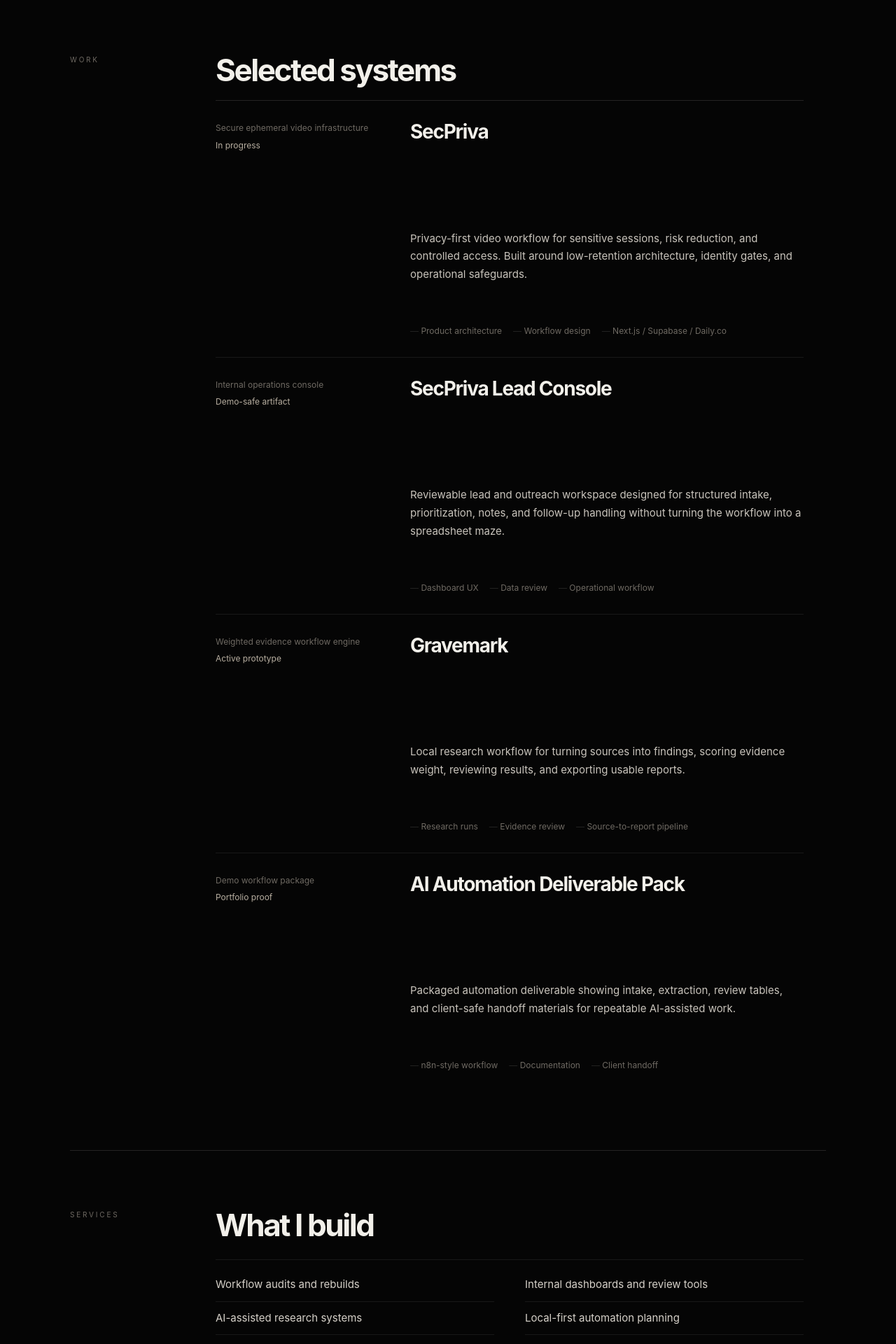
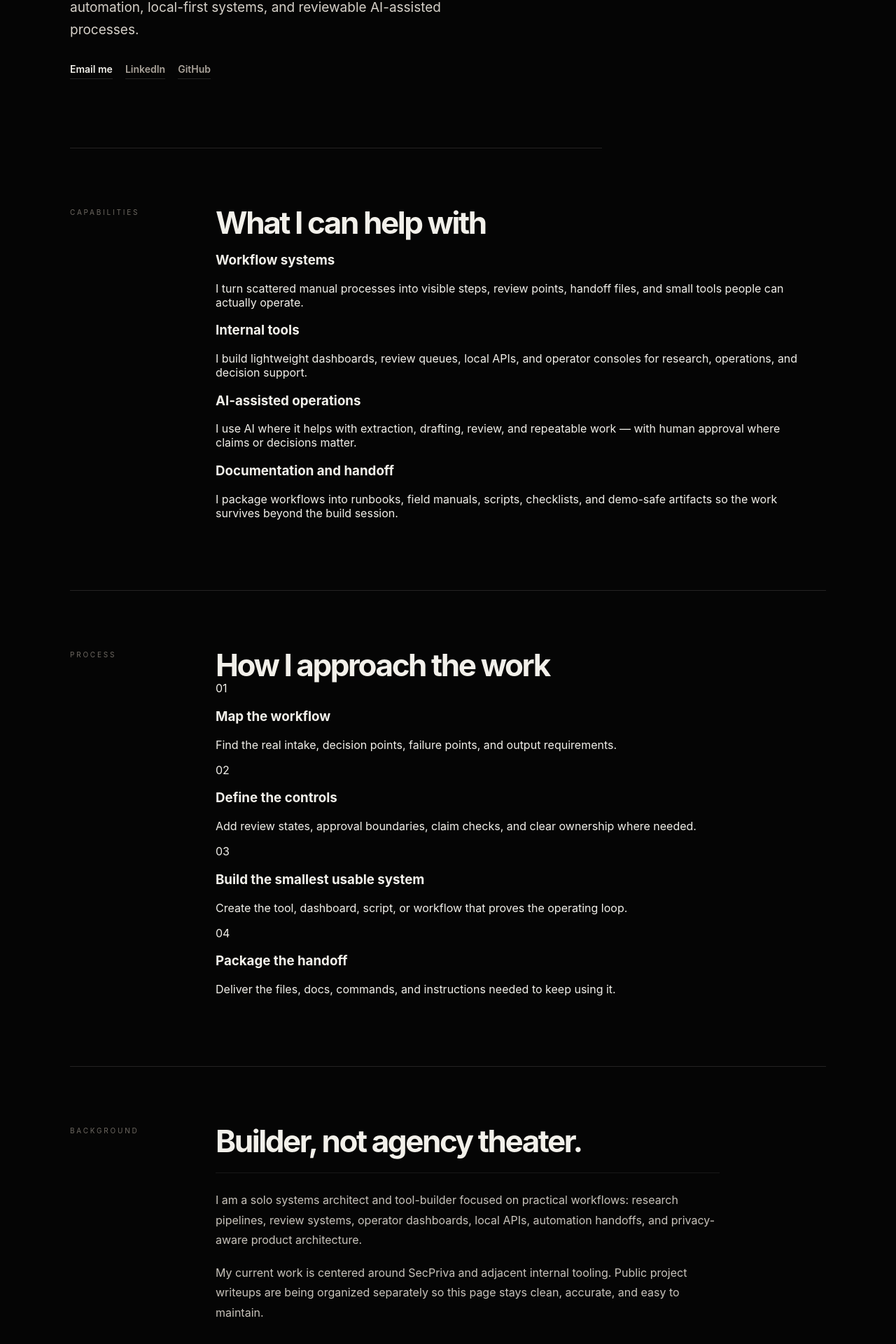
Before and after one commit to SaltProphet/justin-strange-portfolio, a React (Vite) app: page / in a window 1280 px wide. Shown: the part 572-2492 px from the top of the page at 70% size. Built offline with nearby package versions, Linux system fonts and the light colour scheme; a web font is replaced by a local one.

Commit message:
Refocus homepage as verification and contact page

```diff
--- a/src/App.jsx
+++ b/src/App.jsx
@@ -1,54 +1,40 @@
 import React from "react";
 
 const navItems = [
-  ["Work", "#work"],
-  ["Services", "#services"],
-  ["About", "#about"],
+  ["Capabilities", "#capabilities"],
+  ["Process", "#process"],
+  ["Background", "#background"],
   ["Contact", "#contact"],
 ];
 
-const projects = [
+const capabilities = [
   {
-    name: "SecPriva",
-    type: "Secure ephemeral video infrastructure",
-    status: "In progress",
+    title: "Workflow systems",
     description:
-      "Privacy-first video workflow for sensitive sessions, risk reduction, and controlled access. Built around low-retention architecture, identity gates, and operational safeguards.",
-    details: ["Product architecture", "Workflow design", "Next.js / Supabase / Daily.co"],
+      "I turn scattered manual processes into visible steps, review points, handoff files, and small tools people can actually operate.",
   },
   {
-    name: "SecPriva Lead Console",
-    type: "Internal operations console",
-    status: "Demo-safe artifact",
+    title: "Internal tools",
     description:
-      "Reviewable lead and outreach workspace designed for structured intake, prioritization, notes, and follow-up handling without turning the workflow into a spreadsheet maze.",
-    details: ["Dashboard UX", "Data review", "Operational workflow"],
+      "I build lightweight dashboards, review queues, local APIs, and operator consoles for research, operations, and decision support.",
   },
   {
-    name: "Gravemark",
-    type: "Weighted evidence workflow engine",
-    status: "Active prototype",
+    title: "AI-assisted operations",
     description:
-      "Local research workflow for turning sources into findings, scoring evidence weight, reviewing results, and exporting usable reports.",
-    details: ["Research runs", "Evidence review", "Source-to-report pipeline"],
+      "I use AI where it helps with extraction, drafting, review, and repeatable work — with human approval where claims or decisions matter.",
   },
   {
-    name: "AI Automation Deliverable Pack",
-    type: "Demo workflow package",
-    status: "Portfolio proof",
+    title: "Documentation and handoff",
     description:
-      "Packaged automation deliverable showing intake, extraction, review tables, and client-safe handoff materials for repeatable AI-assisted work.",
-    details: ["n8n-style workflow", "Documentation", "Client handoff"],
+      "I package workflows into runbooks, field manuals, scripts, checklists, and demo-safe artifacts so the work survives beyond the build session.",
   },
 ];
 
-const services = [
-  "Workflow audits and rebuilds",
-  "Internal dashboards and review tools",
-  "AI-assisted research systems",
-  "Local-first automation planning",
-  "Technical documentation and handoff packages",
-  "Privacy-focused product architecture",
+const processSteps = [
+  ["01", "Map the workflow", "Find the real intake, decision points, failure points, and output requirements."],
+  ["02", "Define the controls", "Add review states, approval boundaries, claim checks, and clear ownership where needed."],
+  ["03", "Build the smallest usable system", "Create the tool, dashboard, script, or workflow that proves the operating loop."],
+  ["04", "Package the handoff", "Deliver the files, docs, commands, and instructions needed to keep using it."],
 ];
 
 const contactLinks = [
@@ -88,61 +74,57 @@
       </header>
 
       <section className="hero" aria-labelledby="hero-title">
-        <p className="hero-label">AI workflow systems · internal tools · reviewable automation</p>
-        <h1 id="hero-title">Justin Strange</h1>
+        <p className="hero-label">Independent systems architect · AI workflow builder · SecPriva</p>
+        <h1 id="hero-title">I build practical systems for work that needs structure.</h1>
         <p className="hero-copy">
-          I build practical systems for research, operations, local APIs, dashboards, and evidence-backed workflows.
+          This page exists so people I contact can verify who I am, what I build, and how to reach me. I work on internal tools, workflow automation, local-first systems, and reviewable AI-assisted processes.
         </p>
         <div className="hero-actions" aria-label="Primary links">
-          <a href="#work">View work</a>
-          <a href="mailto:justin@secpriva.com">Email</a>
+          <a href="mailto:justin@secpriva.com">Email me</a>
+          <a href="https://www.linkedin.com/in/justinstrange/" target="_blank" rel="noreferrer">LinkedIn</a>
+          <a href="https://github.com/SaltProphet" target="_blank" rel="noreferrer">GitHub</a>
         </div>
       </section>
 
-      <Section id="work" eyebrow="Work" title="Selected systems">
-        <div className="project-grid">
-          {projects.map((project) => (
-            <article className="project-card" key={project.name}>
-              <div className="project-meta">
-                <span>{project.type}</span>
-                <span>{project.status}</span>
-              </div>
-              <h3>{project.name}</h3>
-              <p>{project.description}</p>
-              <ul>
-                {project.details.map((detail) => (
-                  <li key={detail}>{detail}</li>
-                ))}
-              </ul>
+      <Section id="capabilities" eyebrow="Capabilities" title="What I can help with">
+        <div className="capability-list">
+          {capabilities.map((item) => (
+            <article className="capability-item" key={item.title}>
+              <h3>{item.title}</h3>
+              <p>{item.description}</p>
             </article>
           ))}
         </div>
       </Section>
 
-      <Section id="services" eyebrow="Services" title="What I build">
-        <div className="service-grid">
-          {services.map((service) => (
-            <div className="service-item" key={service}>
-              {service}
-            </div>
+      <Section id="process" eyebrow="Process" title="How I approach the work">
+        <div className="process-list">
+          {processSteps.map(([number, title, description]) => (
+            <article className="process-item" key={number}>
+              <span>{number}</span>
+              <div>
+                <h3>{title}</h3>
+                <p>{description}</p>
+              </div>
+            </article>
           ))}
         </div>
       </Section>
 
-      <Section id="about" eyebrow="About" title="Small systems, clean handoffs.">
+      <Section id="background" eyebrow="Background" title="Builder, not agency theater.">
         <div className="about-copy">
           <p>
-            I work on AI-assisted workflows, privacy-focused infrastructure, local tooling, and operational systems that need to be understandable after the first demo.
+            I am a solo systems architect and tool-builder focused on practical workflows: research pipelines, review systems, operator dashboards, local APIs, automation handoffs, and privacy-aware product architecture.
           </p>
           <p>
-            The common pattern is simple: take a messy process, define the intake, make the review path visible, reduce manual rework, and package the output so someone else can use it without decoding the builder's brain.
+            My current work is centered around SecPriva and adjacent internal tooling. Public project writeups are being organized separately so this page stays clean, accurate, and easy to maintain.
           </p>
         </div>
       </Section>
 
-      <Section id="contact" eyebrow="Contact" title="Send the broken workflow.">
+      <Section id="contact" eyebrow="Contact" title="Contact">
         <p className="contact-copy">
-          I’ll turn it into a usable process, tool, dashboard, runbook, or review system.
+          Best path is email. LinkedIn and GitHub are included for identity/context checks.
         </p>
         <div className="contact-links">
           {contactLinks.map(([label, href]) => (
@@ -151,7 +133,7 @@
             </a>
           ))}
         </div>
-        <p className="contact-note">Calendar booking link can be added when the scheduling account is ready.</p>
+        <p className="contact-note">Calendar booking link can be added after the scheduling account is ready.</p>
       </Section>
 
       <footer className="site-footer">
```
